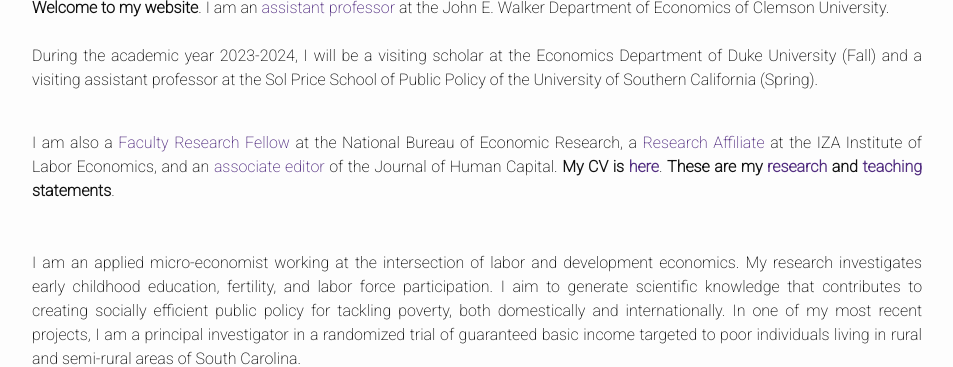
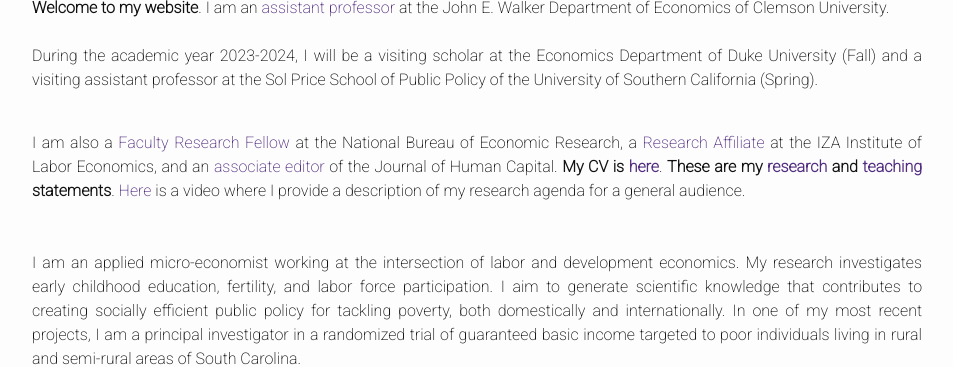
Before and after one commit to jorgelgarcia/jorgelgarcia.github.io, a Jekyll site: the page built from index.html, in a window 1280 px wide, cut to the strip 198-565 px from the top of the page. Shown: the whole strip, without its empty margins (163-1116 px from the left). Built offline with Jekyll 4.4.1, drawn with Linux system fonts in a browser that asks for light colours; nearby versions of some CDN libraries; some web fonts are replaced.

Commit message:
hceo video

```diff
--- a/index.html
+++ b/index.html
@@ -13,7 +13,7 @@
 </p>
 <br>
 <p align="justify">
-I am also a <a href="https://www.nber.org/people/jorge_luis_garcia?page=1&perPage=50">Faculty Research Fellow</a> at the National Bureau of Economic Research, a <a href="https://www.iza.org/en/people/affiliates/23505/jorge-luis-garcia">Research Affiliate</a> at the IZA Institute of Labor Economics, and an <a href="https://www.journals.uchicago.edu/journals/jhc/board">associate editor</a> of the Journal of Human Capital. <b>My CV is <a href="https://jorgelgarcia.github.io/cv/">here</a></b>. <b>These are my <a href="https://www.dropbox.com/s/j2zh6xceq8myhmd/garcia_abbreviatedresearchstatement.pdf?dl=0">research</a> and <a href="https://www.dropbox.com/s/z0eeahtcu0c0n20/garcia_teachingstatement.pdf?dl=0">teaching</a> statements</b>.
+I am also a <a href="https://www.nber.org/people/jorge_luis_garcia?page=1&perPage=50">Faculty Research Fellow</a> at the National Bureau of Economic Research, a <a href="https://www.iza.org/en/people/affiliates/23505/jorge-luis-garcia">Research Affiliate</a> at the IZA Institute of Labor Economics, and an <a href="https://www.journals.uchicago.edu/journals/jhc/board">associate editor</a> of the Journal of Human Capital. <b>My CV is <a href="https://jorgelgarcia.github.io/cv/">here</a></b>. <b>These are my <a href="https://www.dropbox.com/s/j2zh6xceq8myhmd/garcia_abbreviatedresearchstatement.pdf?dl=0">research</a> and <a href="https://www.dropbox.com/s/z0eeahtcu0c0n20/garcia_teachingstatement.pdf?dl=0">teaching</a> statements</b>. <a href="https://www.youtube.com/watch?v=lBljCPDLpIg&t=2s">Here</a> is a video where I provide a description of my research agenda for a general audience.
 <br>
 <br>
 <br>
```
